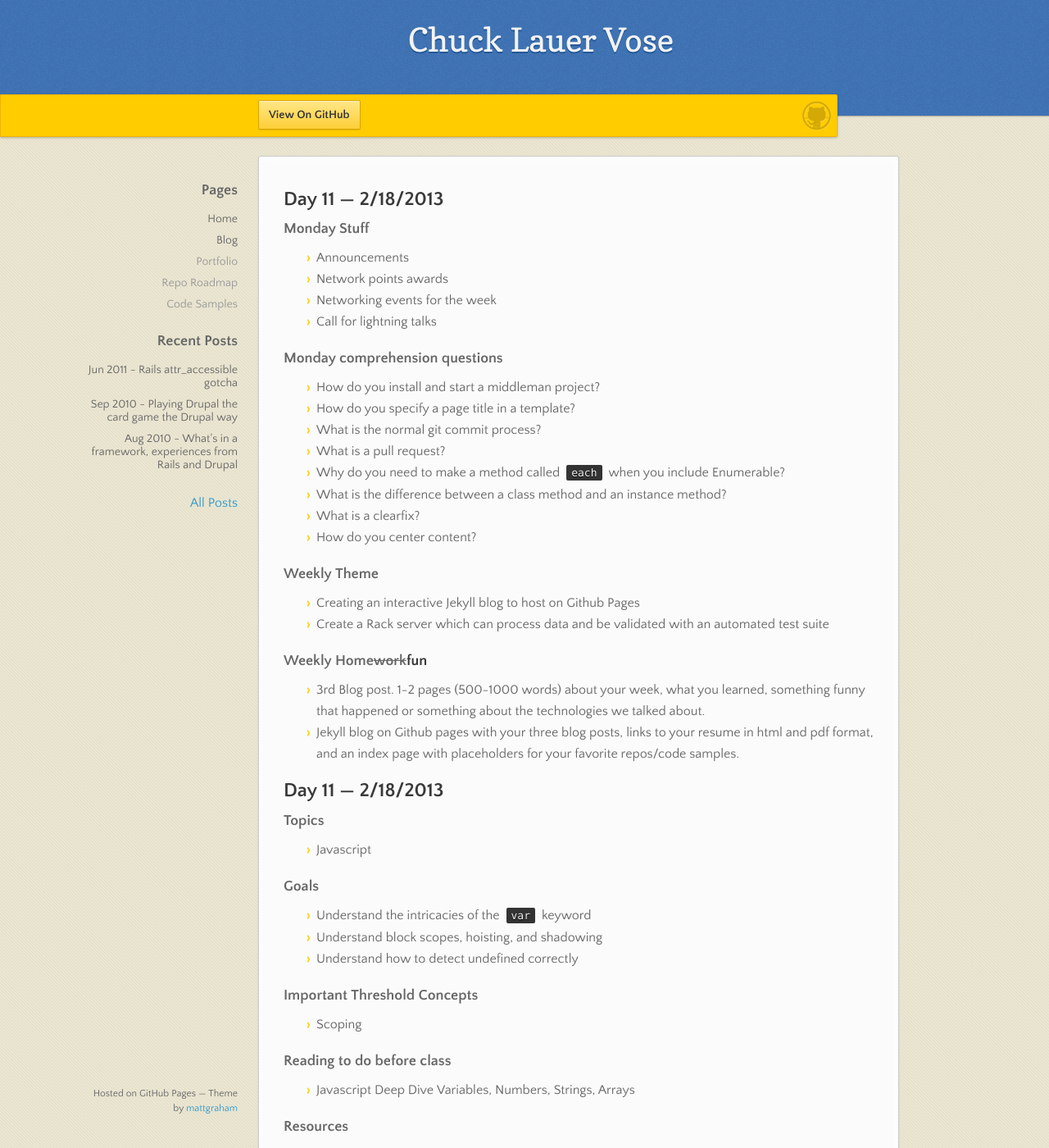
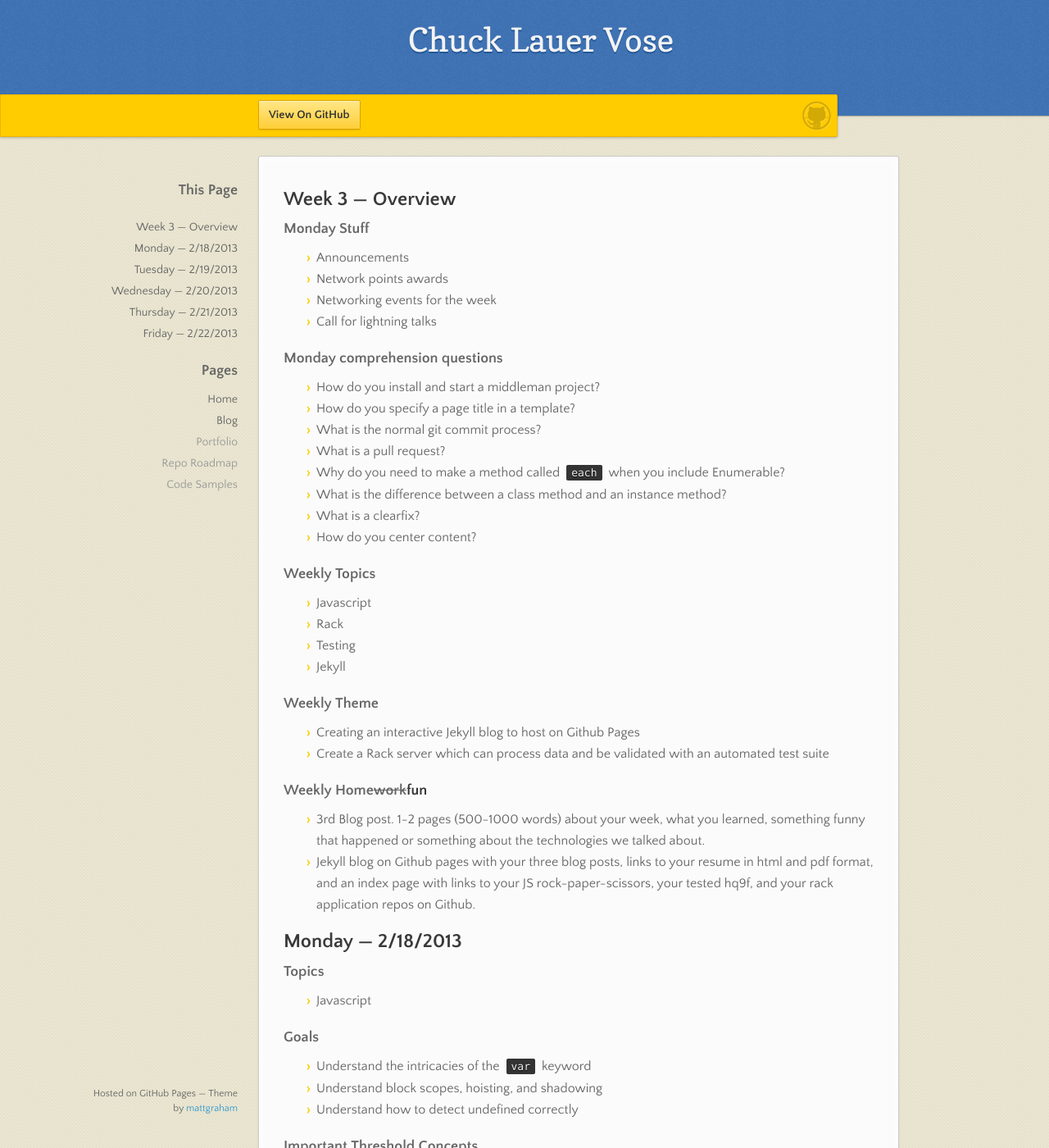
Before and after one commit to vosechu/vosechu.github.io, a Jekyll site: the page built from exercises/week3.md, in a window 1280 px wide and 1400 px high. Shown: the whole window at 82% size. Built offline with Jekyll 4.4.1, drawn with Linux system fonts in a browser that asks for light colours; nearby versions of some CDN libraries; some of the changed text lies outside the part shown.

Commit message:
add auto-links on the left bar for exercises

```diff
--- a/_layouts/default.html
+++ b/_layouts/default.html
@@ -14,7 +14,7 @@
     <meta name="viewport" content="width=device-width, initial-scale=1, user-scalable=no">
 
   </head>
-  <body>
+  <body class="{{ page.body_classes }}">
     <header>
       <h1>Chuck Lauer Vose</h1>
       <p></p>
@@ -35,6 +35,7 @@
           <li><a class="disabled" href="/repos.html">Repo Roadmap</a></li>
           <li><a class="disabled" href="/code.html">Code Samples</a></li>
         </ul>
+        <div class="recent-posts">
           <h3>Recent Posts</h3>
           <ul>
           {% for post in site.posts limit:3 %}
@@ -42,6 +43,7 @@
           {% endfor %}
           </ul>
           <a href="/blog.html">All Posts</a>
+        </div>
       </nav>
       <section>
         {{ content }}
--- a/_layouts/page.html
+++ b/_layouts/page.html
@@ -1,7 +1,9 @@
 ---
 layout: default
 ---
-  <h2><a href="{{ page.url }}">
-    {{ page.title }}
-  </a></h2>
-  {{ content }}
+  <article>
+    <h2><a href="{{ page.url }}">
+      {{ page.title }}
+    </a></h2>
+    {{ content }}
+  </article>
--- a/exercises/week3.md
+++ b/exercises/week3.md
@@ -1,8 +1,8 @@
 ---
 layout: page
+body_classes: exercise
 ---
-
-## Day 11 &mdash; 2/18/2013
+## Week 3 &mdash; Overview
 ### Monday Stuff
 * Announcements
 * Network points awards
@@ -19,15 +19,21 @@ layout: page
 * What is a clearfix?
 * How do you center content?
 
+### Weekly Topics
+* Javascript
+* Rack
+* Testing
+* Jekyll
+
 ### Weekly Theme
 * Creating an interactive Jekyll blog to host on Github Pages
 * Create a Rack server which can process data and be validated with an automated test suite
 
 ### Weekly Home<del>work</del>**fun**
 * 3rd Blog post. 1-2 pages (500-1000 words) about your week, what you learned, something funny that happened or something about the technologies we talked about.
-* Jekyll blog on Github pages with your three blog posts, links to your resume in html and pdf format, and an index page with placeholders for your favorite repos/code samples.
+* Jekyll blog on Github pages with your three blog posts, links to your resume in html and pdf format, and an index page with links to your JS rock-paper-scissors, your tested hq9f, and your rack application repos on Github.
 
-## Day 11 &mdash; 2/18/2013
+## Monday &mdash; 2/18/2013
 ### Topics
 * Javascript
 
@@ -77,7 +83,7 @@ layout: page
 * Evaluate the types of namespacing in Addy Osmani’s article. Defend your choice to the class and explain why namespacing is important during reflection time.
 * Finish up the app above by allowing the computer to randomly select. Allow repeated plays. Ensure that you see the computer select all 5 possible actions!
 
-## Day 12 &mdash; 2/19/2013
+## Tuesday &mdash; 2/19/2013
 ### Topics
 * Rack
 * Form Processing
@@ -141,7 +147,7 @@ curl -X POST -H "Content-type application/x-www-form-urlencoded" -d "key=value"
 * Try to read through the code in TryStatic, what is it doing? Make a comment between each line with what you think is happening and share with your partner.
 * Try running Rack with an app server other than Webrick. Thin and Mongrel are popular choices.
 
-## Day 13 &mdash; 2/20/2013
+## Wednesday &mdash; 2/20/2013
 ### Topics
 * Ruby Modules/Core Ruby/StdLib
 * Testing
@@ -193,7 +199,7 @@ watchr test.watchr
 * Attempt to integrate Watchr or autotest to automatically run your tests. Optionally get this working with Growl so you don’t even have to leave your editor. (You may need the gem rb-fsevent). Write up documentation about what watchr script you wrote and put it on the wiki.
 * Download the Rubinius or Ruby source and look through the lib or ext folders and find 3 other modules that might be interesting to include/extend. Tell us about these modules in reflection time.
 
-## Day 14 &mdash; 2/21/2013
+## Thursday &mdash; 2/21/2013
 ### Topics
 * Jekyll
 * Markdown/Textile/Other formatters
@@ -252,7 +258,7 @@ pip install pygments
 * Research and evaluate the quality of at least 3 Jekyll plugins. Look also at the listed Jekyll sites and find out which plugins are commonly used. Install these plugins and document any configuration in the wiki.
 * Include Disqus in your blog posts to enable commenting. Document the steps or link to articles that you found relevant in the wiki.
 
-## Day 15 &mdash; 2/22/2013
+## Friday &mdash; 2/22/2013
 * Wrapping it all up
 * Review of the week
 * Retrospective
--- a/javascripts/main.js
+++ b/javascripts/main.js
@@ -14,19 +14,23 @@ $(window).resize(sectionHeight);
 
 $(document).ready(function(){
   // This appears to add an anchor in the left nav for each H1/H2 in the page
-  // $("section h1, section h2").each(function(){
-  //   $("nav ul").append("<li class='tag-" + this.nodeName.toLowerCase() + "'><a href='#" + $(this).text().toLowerCase().replace(/ /g, '-').replace(/[^\w-]+/g,'') + "'>" + $(this).text() + "</a></li>");
-  //   $(this).attr("id",$(this).text().toLowerCase().replace(/ /g, '-').replace(/[^\w-]+/g,''));
-  //   $("nav ul li:first-child a").parent().addClass("active");
-  // });
+  if ($(".exercise article h1, .exercise article h2").length > 0) {
+    $("nav .recent-posts").hide();
+    $("nav").prepend("<h3>This Page</h3><ul id=\"in-page\"></ul>");
+  }
+  $("article h1, article h2").each(function(){
+    $("#in-page").append("<li class='tag-" + this.nodeName.toLowerCase() + "'><a href='#" + $(this).text().toLowerCase().replace(/ /g, '-').replace(/[^\w-]+/g,'') + "'>" + $(this).text() + "</a></li>");
+    $(this).attr("id",$(this).text().toLowerCase().replace(/ /g, '-').replace(/[^\w-]+/g,''));
+    $("ul#in-page li:first-child a").parent().addClass("active");
+  });
   // This appears to add a click handler to the left nave to scroll to the h1 in the page
-  // $("nav ul li").on("click", "a", function(event) {
-  //   var position = $($(this).attr("href")).offset().top - 190;
-  //   $("html, body").animate({scrollTop: position}, 400);
-  //   $("nav ul li a").parent().removeClass("active");
-  //   $(this).parent().addClass("active");
-  //   event.preventDefault();
-  // });
+  $("ul#in-page li").on("click", "a", function(event) {
+    var position = $($(this).attr("href")).offset().top - 190;
+    $("html, body").animate({scrollTop: position}, 400);
+    $("nav ul li a").parent().removeClass("active");
+    $(this).parent().addClass("active");
+    event.preventDefault();
+  });
 
   sectionHeight();
 
```
Also changed, not shown: exercises/week1.md (added, +6 -0 lines), exercises/week2.md (added, +4 -0 lines), exercises/week4.md (added, +68 -0 lines), exercises/week3/mon.md (deleted). Lines whose indentation alone changed are shown as unchanged.
